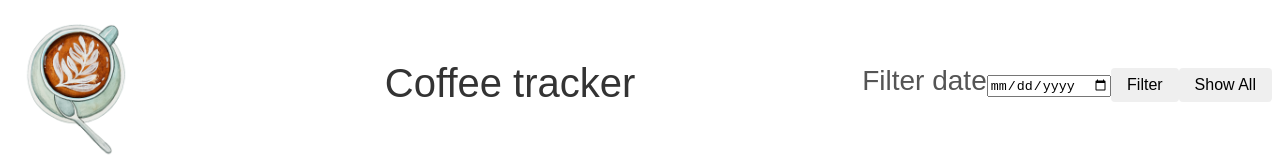
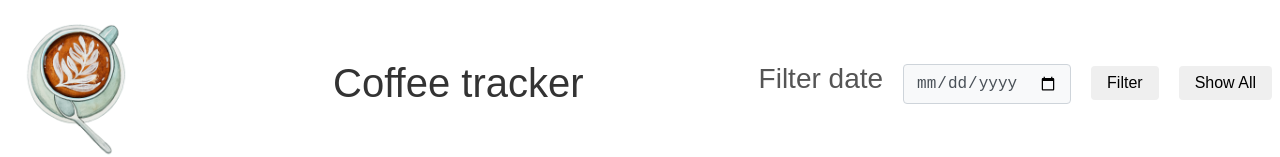
Before and after one commit to TheCSharpAcademy/CodeReviews.Angular.CoffeeTracker, an Angular app in the folder CoffeeTracker.MicVerg/CoffeeTrackerUI/: page / in a window 1280 px wide. Shown: the top 157 px of the page. Built offline with nearby package versions, Linux system fonts and the light colour scheme; no server answers.

Commit message:
added some css

```diff
--- a/CoffeeTracker.MicVerg/CoffeeTrackerUI/src/app/coffee/coffee.component.html
+++ b/CoffeeTracker.MicVerg/CoffeeTrackerUI/src/app/coffee/coffee.component.html
@@ -4,9 +4,9 @@
     <h3>
         <div>
             <form (ngSubmit)="filterCoffees(selectedDate.valueAsDate!)" #form=ngForm>
-                <label for="selectedDate">Filter date</label>
-                <input type="date" class="form-control" id="selectedDate" name="selectedDate" #selectedDate/>
-                <button type="submit" class="btn">
+                <label for="selectedDate" style="margin-right: 20px">Filter date</label>
+                <input type="date" style="margin-right: 20px" class="form-control" id="selectedDate" name="selectedDate" #selectedDate/>
+                <button type="submit" class="btn" style="margin-right: 20px">
                   Filter
                 </button>
                   <button class="btn" type="button" (click)="getCoffee(); selectedDate.value = ''">Show All</button>
--- a/CoffeeTracker.MicVerg/CoffeeTrackerUI/src/styles.css
+++ b/CoffeeTracker.MicVerg/CoffeeTrackerUI/src/styles.css
@@ -132,3 +132,13 @@ button:hover {
     background-color: green;
     font-family: 'Montserrat', sans-serif; /* Apply Montserrat font */
 }
+
+input[type="date"] {
+    background-color: #f8f9fa;
+    border: 1px solid #ced4da;
+    padding: 0.375rem 0.75rem;
+    font-size: 1rem;
+    line-height: 1.5;
+    color: #495057;
+    border-radius: 0.25rem;
+}
```
